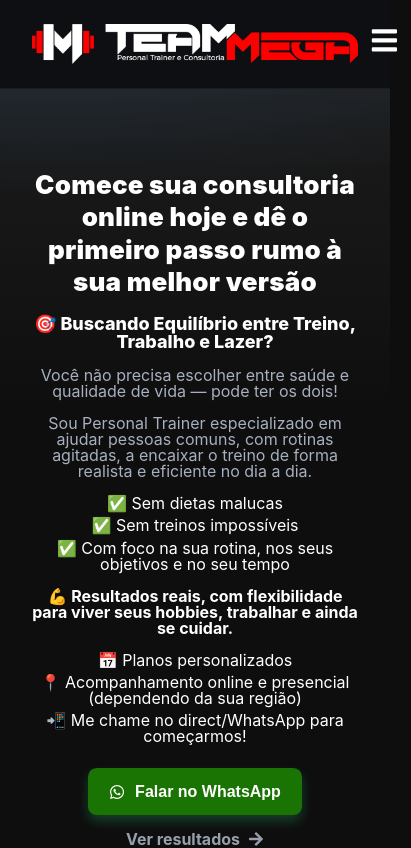
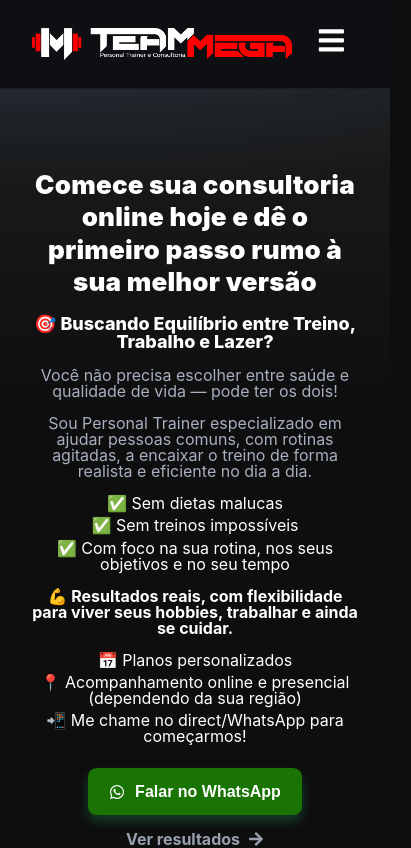
Before and after one commit to lucasceifa/projeto-leo-mega, a React (Vite) app in the folder leo-mega/: page / in a window 390 px wide. Shown: the top 848 px of the page, 411 px wide, since content can reach past the window. Built offline with nearby package versions, Linux system fonts and the light colour scheme.

Commit message:
feat: ajuste header

```diff
--- a/leo-mega/src/index.css
+++ b/leo-mega/src/index.css
@@ -88,7 +88,7 @@ a{ color:inherit }
 /* ===== Header ===== */
 .header{ background:var(--background); padding:1rem 3rem; display:flex; justify-content:space-between; align-items:center; z-index:50 }
 .header.sticky{ position:sticky; top:0; background:rgba(15,17,21,.72); backdrop-filter:saturate(140%) blur(8px); border-bottom:1px solid rgba(255,255,255,.06) }
-.header img{ height:56px; object-fit:contain }
+.header img{ height:56px; object-fit:contain; transition: .2s; }
 .header nav{ display:flex; gap:1.125rem; align-items:center }
 .header nav a{ font-size:16px; font-weight:700; text-decoration:none; color:var(--text); padding:.35rem .5rem; border-radius:8px; transition:transform .18s ease, background .18s ease, opacity .18s ease }
 .header nav a:hover{ text-decoration:none; color: var(--text); opacity:1; transform:translateY(-1px); background-color: rgba(255,255,255,.06); }
@@ -241,10 +241,10 @@ section{ padding:4rem 2rem; text-align:center }
 @media (max-width: 860px){
   .evo-grid{ grid-template-columns: 1fr 1fr }
 }
-@media (max-width: 640px){
+@media (max-width: 756px){
   .evo-grid{ grid-template-columns: 1fr }
   .header{ padding:.75rem 1rem }
-  .header img{ height:48px }
+  .header img{ height:32px }
   .carrossel-item img{ width:100% }
 }
 
```
